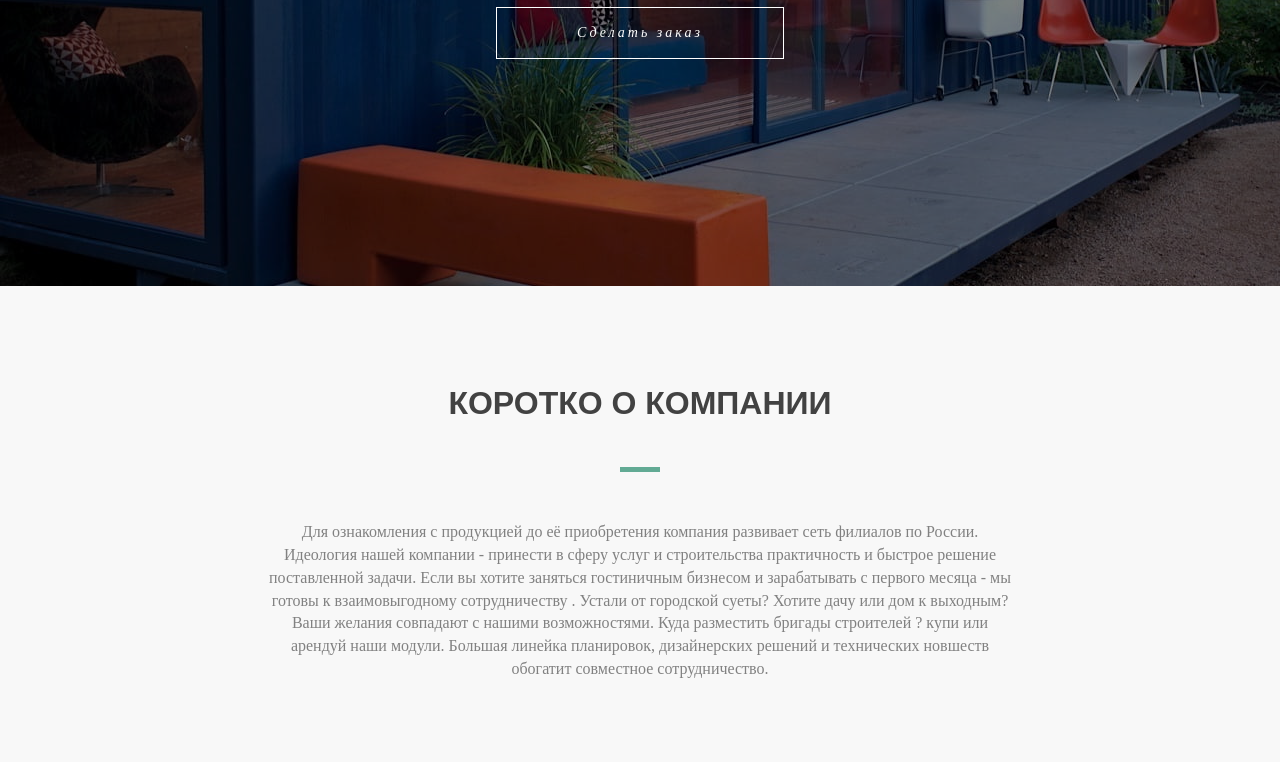
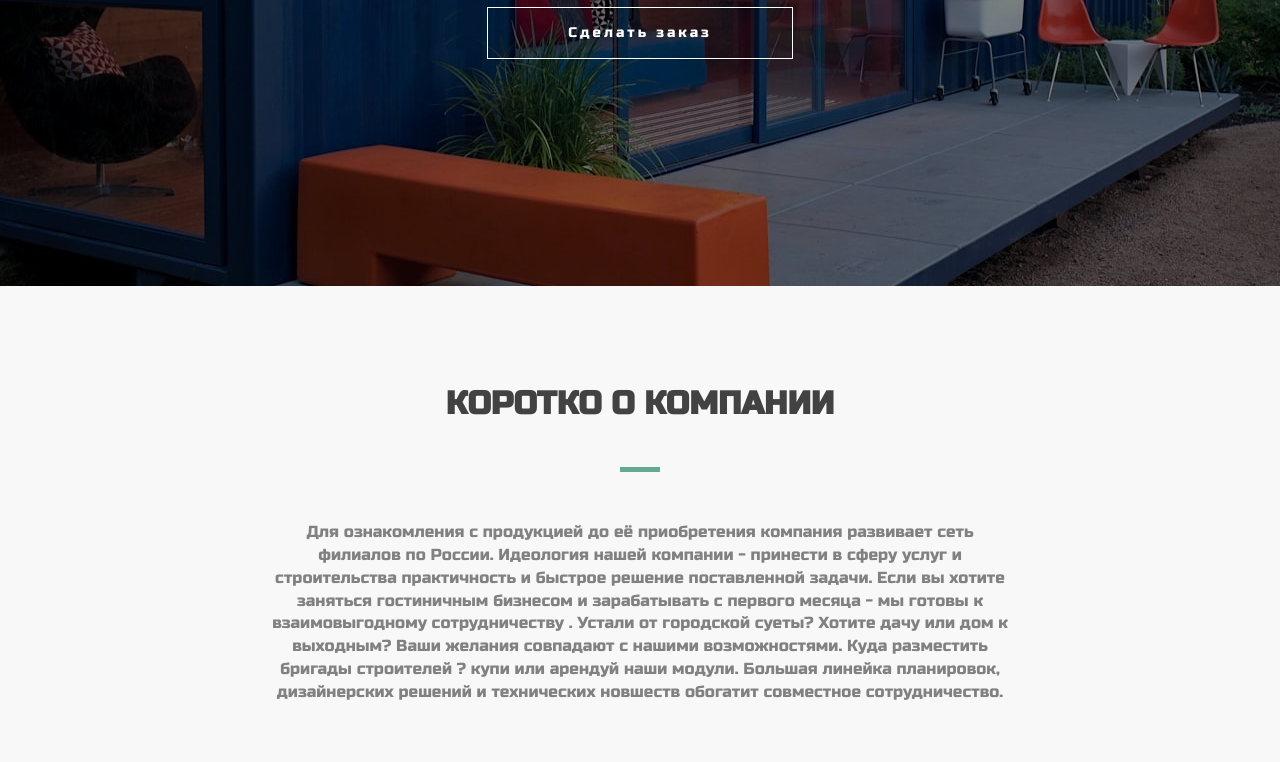
Before and after one commit to kapacuku/second-project, a plain HTML site: page index.html in a window 1280 px wide. Shown: the part 514-1276 px from the top of the page. Drawn offline with nearby package versions, Linux system fonts and the light colour scheme.

Commit message:
Add files via upload

```diff
--- a/assets/css/style.css
+++ b/assets/css/style.css
@@ -1,12 +1,12 @@
 @import 'https://fonts.googleapis.com/css?family.fa-viacoin=Lora:400,400i,700|Raleway:300,600,700,900';
 @import 'https://code.ionicframework.com/ionicons/2.0.1/css/ionicons.min.css';
-@import url('https://fonts.googleapis.com/css2?family=Russo+One&display=swap');
+@import 'https://fonts.googleapis.com/css2?family=Russo+One&display=swap';
 /*Global Settings*/
 body{
 	font-family: 'Lora', serif;
 }
 h1, h2, h3, h4, h5, h6{
-	font-family: 'Raleway', sans-serif;
+	font-family: 'Russo One', sans-serif;
 	text-transform: uppercase;
 	font-weight: 900;
 	color: #424242;
@@ -15,6 +15,7 @@ h1, h2, h3, h4, h5, h6{
 	margin-top: 0;
 }
 h1{
+	font-family: 'Russo One', sans-serif;
 	font-size: 45px;
 }
 h2{
@@ -25,7 +26,7 @@ h3{
 }
 p{
 	font-size: 16px;
-	font-style: Montserrat;
+	font-family: 'Russo One', sans-serif;
 	color: #818181;
 }
 a{
@@ -205,7 +206,7 @@ section{
 /*Button*/
 .vira-btn{
 	border-color: #51c2b9;
-	font-style: italic;
+	font-family: 'Russo One', sans-serif;
 	color: #51c2b9;
 	border-radius: 0;
 	letter-spacing: 3px;
@@ -314,7 +315,7 @@ section{
 	margin-top: 0;
 }
 .dark-bar{
-	background-color: #424242;
+	background-color: #32313b46;
 	background-image: none;
 }
 .navigation-bar{
```
